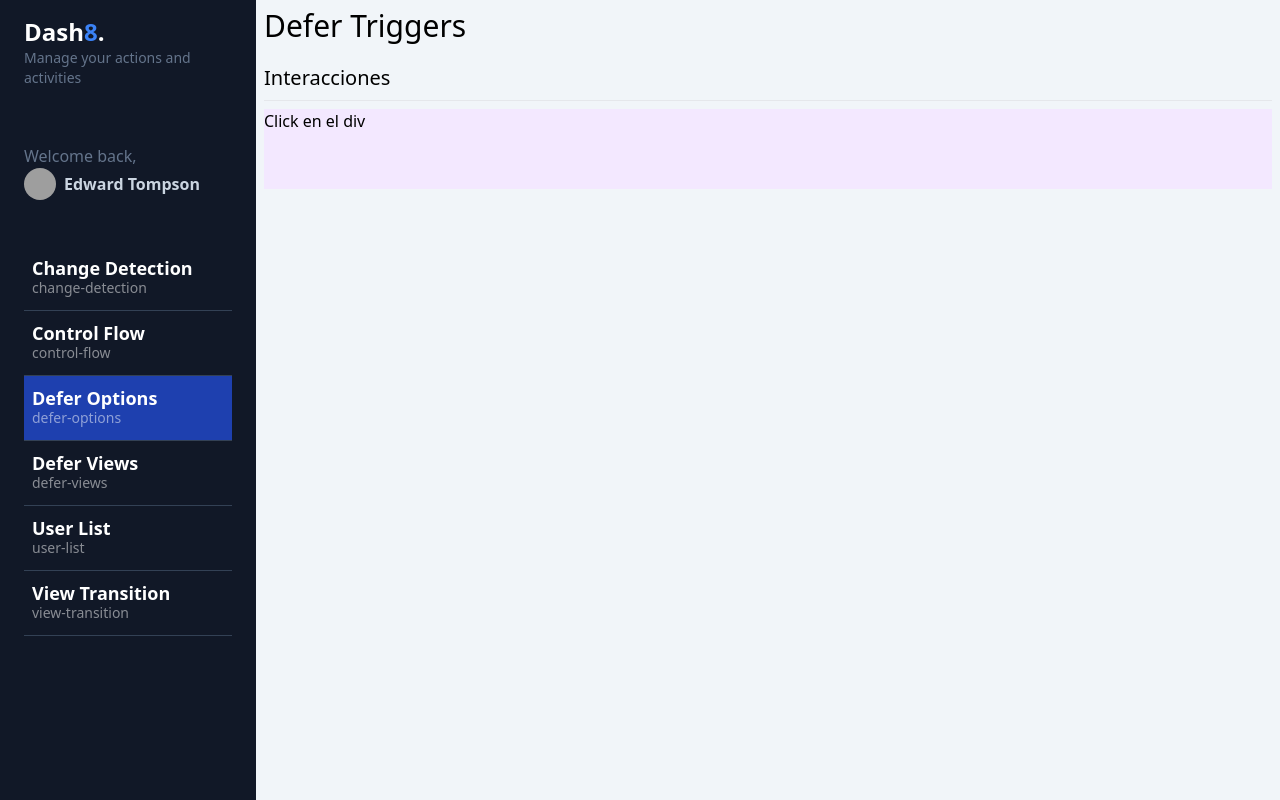
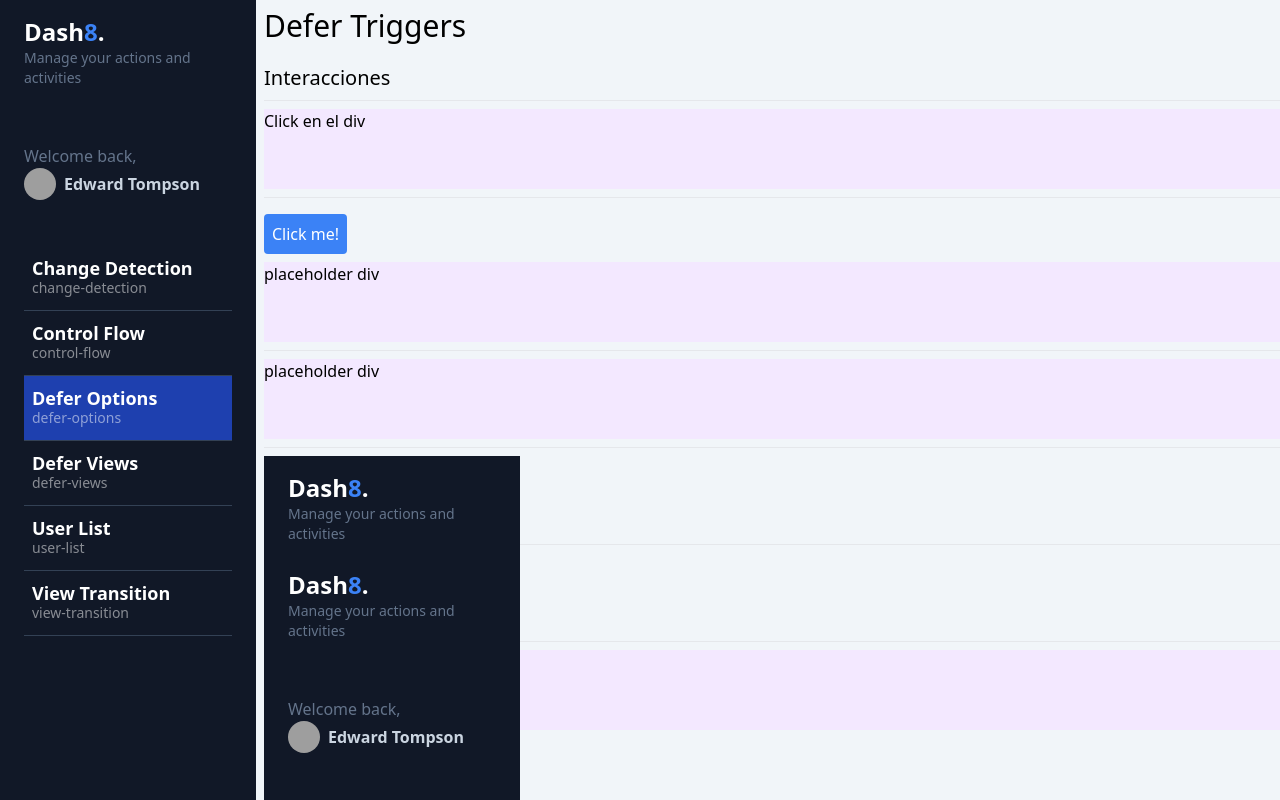
Before and after one commit to zotel1/angular-my-dashboard-01, an Angular app: page /dashboard/defer-options in a window 1280 px wide. Built offline with nearby package versions, Linux system fonts and the light colour scheme; grey boxes are pictures that could not be loaded.

Commit message:
update: otro tipo de iteracciones o triggers

```diff
--- a/src/app/dashboard/pages/defer-options/defer-options.component.html
+++ b/src/app/dashboard/pages/defer-options/defer-options.component.html
@@ -15,3 +15,82 @@
     </div>
 }
 </section>
+<section>
+    <hr class="my-2">
+
+    <button
+    #btnInteraction
+    class="p-2 bg-blue-500 hover:bg-blue-700 transition-all rounded text-white my-2">
+        Click me!
+    </button>
+
+    @defer (on interaction( btnInteraction )) {
+    <app-heavy-loaders-fast cssClass="bg-blue-500 h-20">
+        <span>On Interactions button</span>
+    </app-heavy-loaders-fast>
+    } @placeholder {
+    <div class="w-full h-20 bg-purple-100">
+        placeholder div
+    </div>
+    }
+</section>
+
+<section>
+    <hr class="my-2">
+
+
+    @defer (on hover( btnInteraction )) {
+    <app-heavy-loaders-fast cssClass="bg-blue-500 h-20">
+        <span>On Hover</span>
+    </app-heavy-loaders-fast>
+    } @placeholder {
+    <div class="w-full h-20 bg-purple-100">
+        placeholder div
+    </div>
+    }
+</section>
+
+<section>
+    <hr class="my-2">
+
+
+    @defer (on immediate) {
+    <app-heavy-loaders-fast cssClass="bg-blue-500 h-20">
+        <span>On immediate</span>
+    </app-heavy-loaders-fast>
+    } @placeholder {
+    <div class="w-full h-20 bg-purple-100">
+        placeholder div
+    </div>
+    }
+</section>
+
+<section>
+    <hr class="my-2">
+
+
+    @defer (on timer( 2000)) {
+    <app-heavy-loaders-fast cssClass="bg-green-500 h-20">
+        <span>On timer </span>
+    </app-heavy-loaders-fast>
+    } @placeholder {
+    <div class="w-full h-20 bg-purple-100">
+        2 segundos
+    </div>
+    }
+</section>
+
+<section>
+    <hr class="my-2">
+
+
+    @defer (on hover; prefetch on idle) {
+    <app-heavy-loaders-fast cssClass="bg-red-500 h-20">
+        <span>On hover, idle </span>
+    </app-heavy-loaders-fast>
+    } @placeholder {
+    <div class="w-full h-20 bg-purple-100">
+        Hover
+    </div>
+    }
+</section>
```
